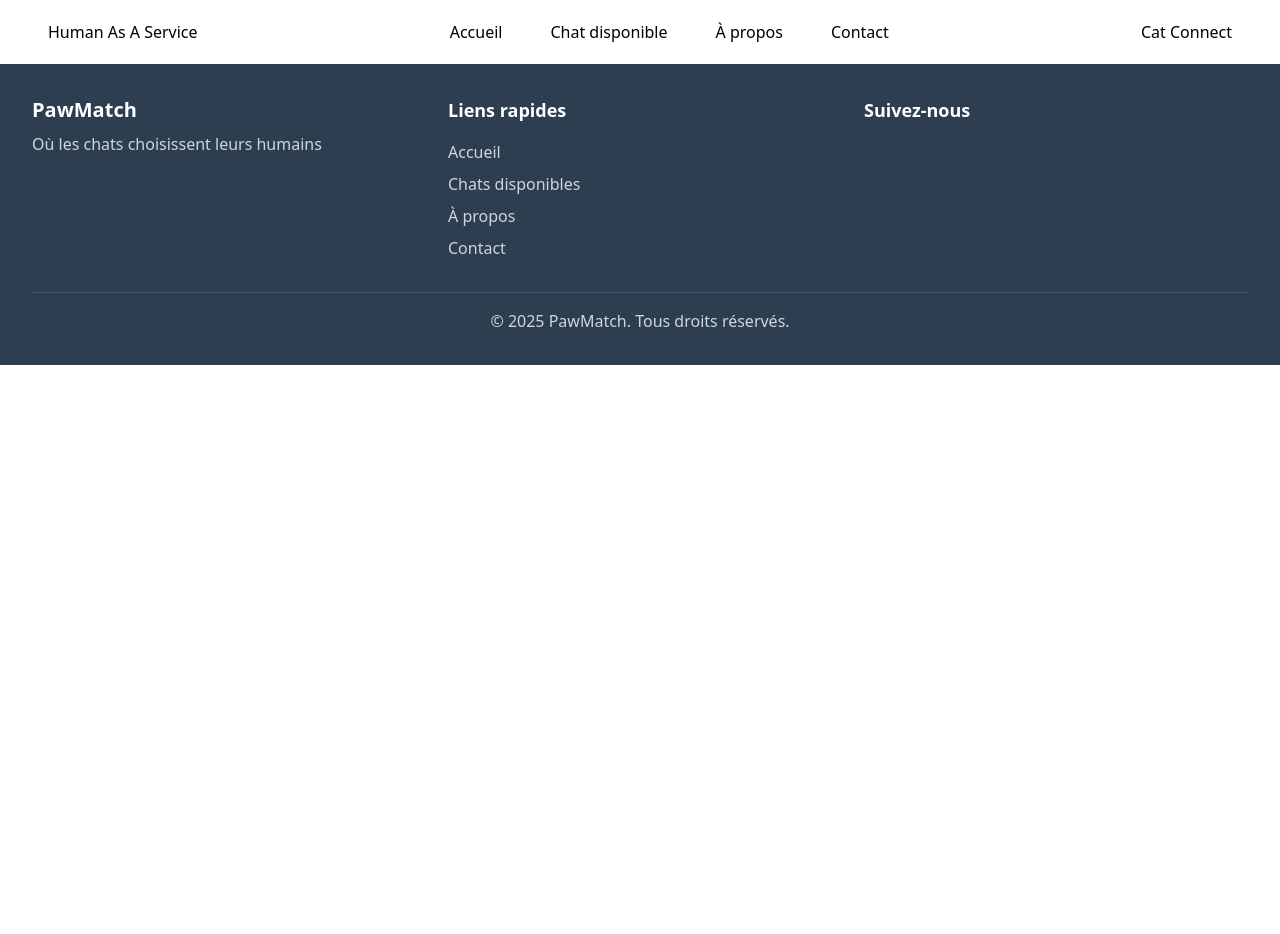
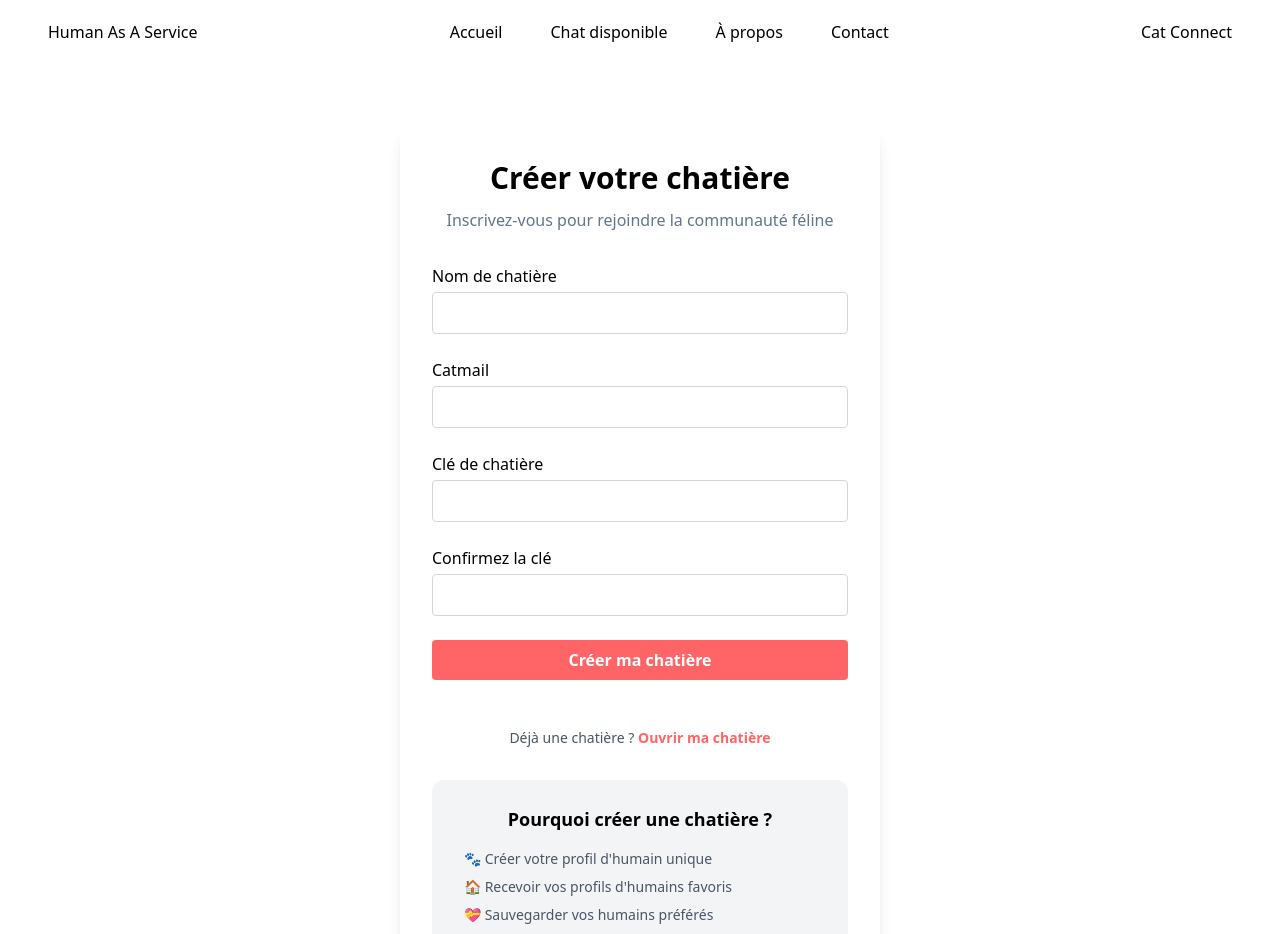
Before and after one commit to clemco23/human-as-a-service-, a React (Vite) app: page /register in a window 1280 px wide. Shown: the top 934 px of the page. Before the commit the page ends 800 px from the top, so only its background shows below. Built offline with nearby package versions, Linux system fonts and the light colour scheme.

Commit message:
feat(register): add registration page and link to connect page

```diff
--- a/src/App.tsx
+++ b/src/App.tsx
@@ -8,6 +8,7 @@ import Header from './components/molecules/header';
 import Footer from './components/molecules/footer';
 import AboutPage from './pages/about';
 import ConnectPage from './pages/connect';
+import RegisterPage from './pages/register';
 function AppRouter() {
   return (
     <Router>
@@ -18,6 +19,7 @@ function AppRouter() {
         <Route path="/search" element={<SearchPage />} />
         <Route path="/about" element={<AboutPage />} />
         <Route path="/connect" element={<ConnectPage />} />
+        <Route path="/register" element={<RegisterPage />} />
       </Routes>
       <Footer />
     </Router>
--- a/src/pages/connect.tsx
+++ b/src/pages/connect.tsx
@@ -11,7 +11,7 @@ export default function Login() {
                           <input type="text" id="name" required className="w-full border border-gray-300 rounded px-3 py-2 focus:outline-none focus:ring-2 focus:ring-blue-400"/>
                       </div>
                       <div className="form-group">
-                          <label htmlFor="password" className="block font-medium mb-1">clé de chatière</label>
+                          <label htmlFor="password" className="block font-medium mb-1">Clé de chatière</label>
                           <input type="password" id="password" required className="w-full border border-gray-300 rounded px-3 py-2 focus:outline-none focus:ring-2 focus:ring-blue-400"/>
                       </div>
                       <div className="form-group flex items-center justify-between mb-4">
@@ -24,7 +24,7 @@ export default function Login() {
                       <button type="submit" className="btn btn-primary w-full bg-red-400 text-white font-semibold py-2 rounded hover:bg-red-600 transition">Ouvrir ma chatière</button>
                       <div className="text-center mt-6">
                           <p className="text-sm text-gray-600">
-                              <a href="#" className="text-red-400 font-bold">Créer une chatière</a>
+                              <a href="/register" className="text-red-400 font-bold">Créer une chatière</a>
                           </p>
                       </div>
                       <div className="mt-8 pt-6 border-t bg-gray-100 rounded-xl border-gray-100 p-8">
--- /dev/null
+++ b/src/pages/register.tsx
@@ -0,0 +1,46 @@
+export default function Register() {
+  return (
+    <section id="register" className="page py-16 max-w-lg mx-auto">
+      <div className="container mx-auto px-4">
+        <div className="contact-content max-w-3xl mx-auto bg-red rounded-lg shadow-lg p-8">
+          <h1 className="text-3xl font-bold mb-3 text-center">Créer votre chatière</h1>
+          <p className="text-center text-slate-500 mb-8">Inscrivez-vous pour rejoindre la communauté féline</p>
+          <form className="contact-form space-y-6">
+            <div className="form-group">
+              <label htmlFor="name" className="block font-medium mb-1">Nom de chatière</label>
+              <input type="text" id="name" required className="w-full border border-gray-300 rounded px-3 py-2 focus:outline-none focus:ring-2 focus:ring-blue-400" />
+            </div>
+            <div className="form-group">
+              <label htmlFor="email" className="block font-medium mb-1">Catmail</label>
+              <input type="email" id="email" required className="w-full border border-gray-300 rounded px-3 py-2 focus:outline-none focus:ring-2 focus:ring-blue-400" />
+            </div>
+            <div className="form-group">
+              <label htmlFor="password" className="block font-medium mb-1">Clé de chatière</label>
+              <input type="password" id="password" required className="w-full border border-gray-300 rounded px-3 py-2 focus:outline-none focus:ring-2 focus:ring-blue-400" />
+            </div>
+            <div className="form-group">
+              <label htmlFor="confirmPassword" className="block font-medium mb-1">Confirmez la clé</label>
+              <input type="password" id="confirmPassword" required className="w-full border border-gray-300 rounded px-3 py-2 focus:outline-none focus:ring-2 focus:ring-blue-400" />
+            </div>
+            <button type="submit" className="btn btn-primary w-full bg-red-400 text-white font-semibold py-2 rounded hover:bg-red-600 transition">Créer ma chatière</button>
+            <div className="text-center mt-6">
+              <p className="text-sm text-gray-600">
+                Déjà une chatière ? <a href="/connect" className="text-red-400 font-bold">Ouvrir ma chatière</a>
+              </p>
+            </div>
+            <div className="mt-8 pt-6 border-t bg-gray-100 rounded-xl border-gray-100 p-8">
+              <h3 className="text-lg font-semibold mb-4 text-center">Pourquoi créer une chatière ?</h3>
+              <ul className="text-sm text-gray-600 space-y-2">
+                <li>🐾 Créer votre profil d'humain unique</li>
+                <li>🏠 Recevoir vos profils d'humains favoris</li>
+                <li>💝 Sauvegarder vos humains préférés</li>
+                <li>🎯 Communiquer avec vos humains</li>
+                <li>📱 Accéder à tous nos services félins</li>
+              </ul>
+            </div>
+          </form>
+        </div>
+      </div>
+    </section>
+  )
+}
```
